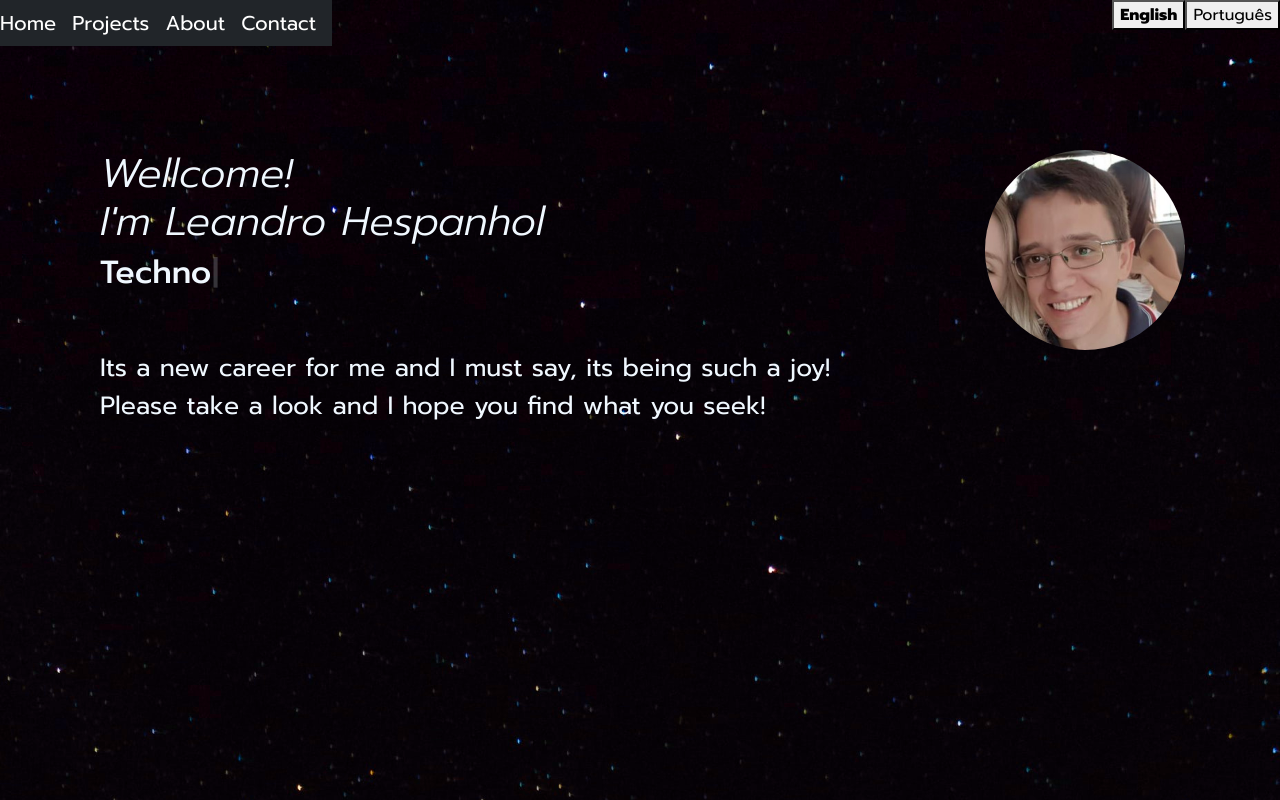
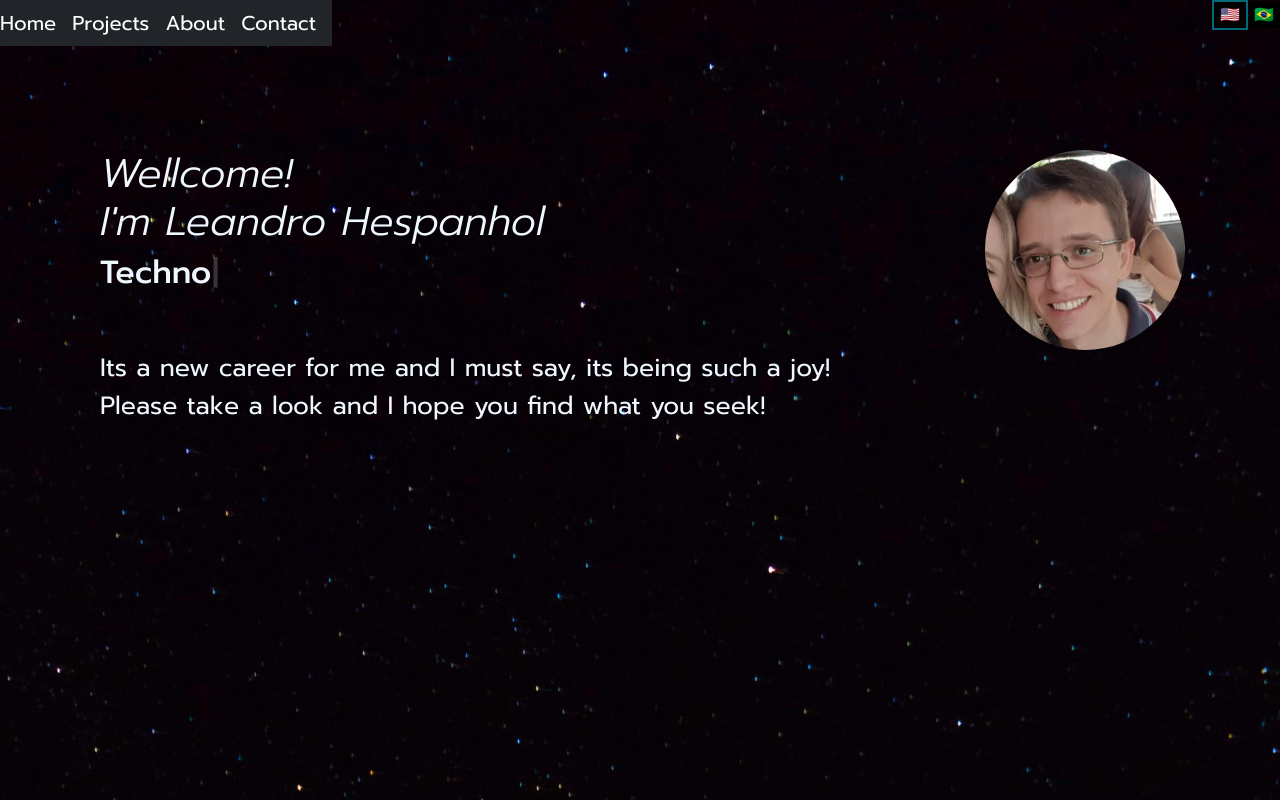
Before and after one commit to Leandro-Hespanhol/leandro-hespanhol.github.io, a React (Create React App) app: page / in a window 1280 px wide. Shown: the top 800 px of the page. Built offline with nearby package versions, Linux system fonts and the light colour scheme.

Commit message:
flags and css

```diff
--- a/src/pages/Contact.jsx
+++ b/src/pages/Contact.jsx
@@ -1,10 +1,9 @@
 import React from 'react';
-import Header from './Header';
 import './Contact.css';
 import githubImage from '../images/github-logo.png'
 import linkedinImage from '../images/linkedin-logo.png'
 import Footer from '../components/Footer';
-import { Trans, useTranslation } from 'react-i18next';
+import { useTranslation } from 'react-i18next';
 import hooray from '../images/celebracao.png'
 
 export default function Contact() {
--- a/src/pages/Home.css
+++ b/src/pages/Home.css
@@ -43,7 +43,14 @@
   width: 100%;
 }
 
-.buttons-div {
+.lang-button-active {
+  background-color: black;
+  border: 2px solid #006a7a;
+}
+
+.lang-button-inactive {
+  background-color: black;
+  border: none;
 }
 
 :root {
--- a/src/pages/Home.jsx
+++ b/src/pages/Home.jsx
@@ -10,8 +10,8 @@ import Projects from './Projects';
 import { Trans, useTranslation } from 'react-i18next';
 
 const lngs = {
-  en: { nativeName: 'English' },
-  ptbr: { nativeName: 'Português' }
+  en: { nativeFlag: '🇺🇸' },
+  ptbr: { nativeFlag: '🇧🇷' }
 };
 
 export default function Home() {
@@ -26,12 +26,11 @@ export default function Home() {
           <div className="buttons-div">
           {Object.keys(lngs).map((lng) => (
               <button key={lng}
-                style={{ fontWeight: i18n.resolvedLanguage === lng ? 'bold' : 'normal' }}
                 type="submit"
-                className="lang-button"
+                className={ i18n.resolvedLanguage === lng ? 'lang-button-active' : 'lang-button-inactive' }
                 onClick={() => i18n.changeLanguage(lng)}
               >
-                {lngs[lng].nativeName}
+                {lngs[lng].nativeFlag}
               </button>
             ))}
           </div>
--- a/src/pages/Project.css
+++ b/src/pages/Project.css
@@ -66,12 +66,6 @@
   opacity: 0.8;
 }
 
-/* .project-github-links a:visited {
-  text-decoration: none;
-  opacity: 0.8;
-  color: rgb(102, 0, 153);
-} */
-
 .abilities-descrip {
   height: 220px;
 }
```
